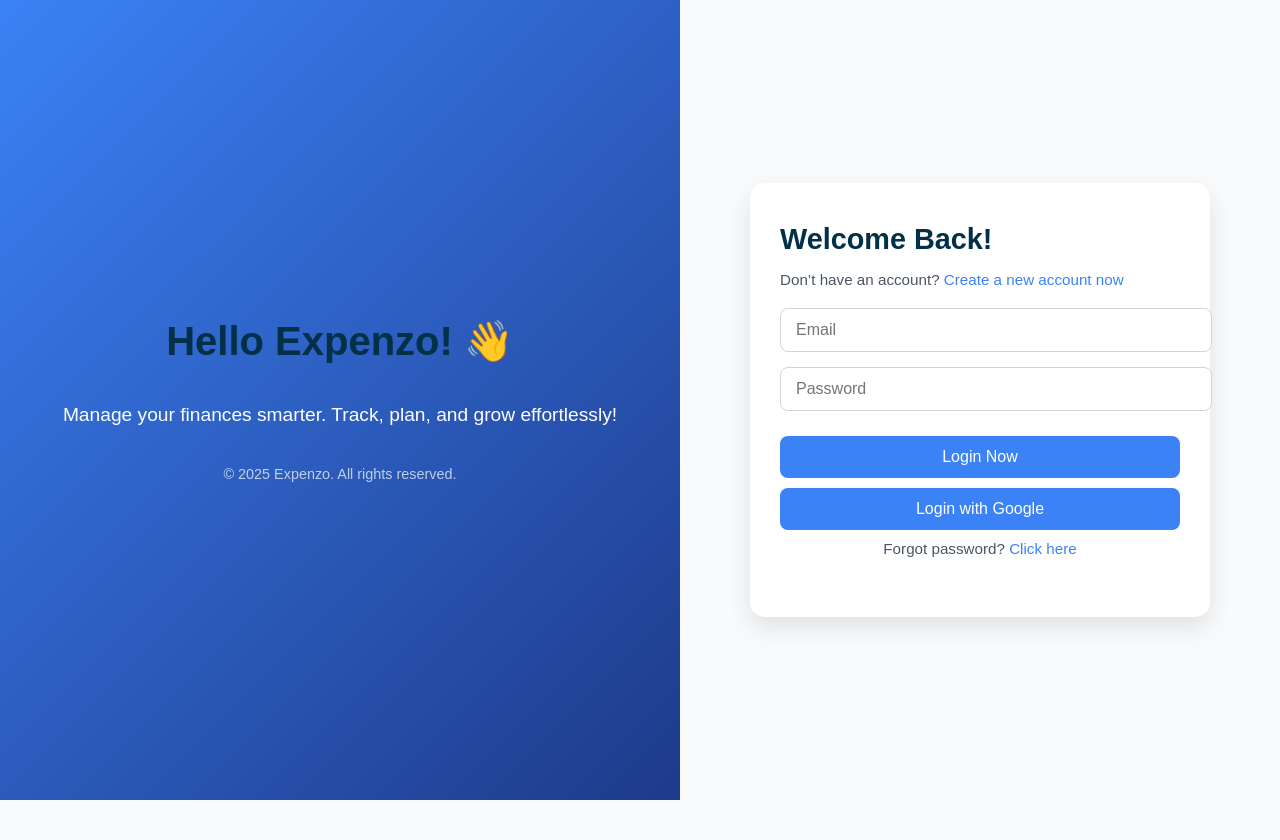
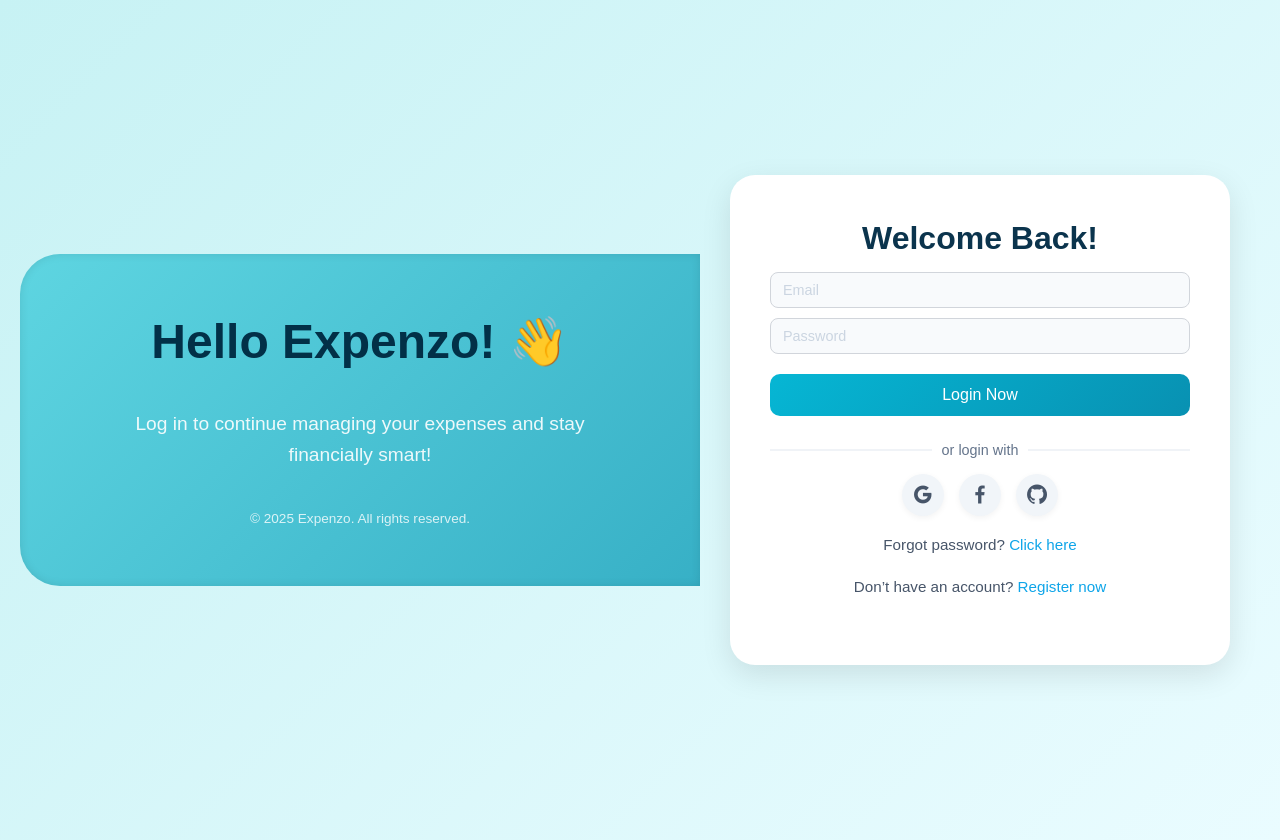
Before and after one commit to Shrutisingh9/Expenzo, a Flask app: page /login in a window 1280 px wide. Before the commit the page ends 800 px from the top, so only its background shows below. Run offline with Flask 3, Linux system fonts and the light colour scheme.

Commit message:
login and registeration page

```diff
--- a/app.py
+++ b/app.py
@@ -1,4 +1,4 @@
-from flask import Flask, render_template, request, redirect, url_for, session, jsonify
+from flask import Flask, render_template, request, redirect, url_for, session
 from flask_bcrypt import Bcrypt
 from pymongo import MongoClient
 from datetime import datetime
@@ -7,8 +7,9 @@
 app.secret_key = "supersecretkey"
 bcrypt = Bcrypt(app)
 
-# ===== MongoDB Setup =====
-client = MongoClient("mongodb://localhost:27017/")
+# ===== MongoDB Atlas Setup =====
+MONGO_URI = "mongodb+srv://tanukumss784_db_user:grqXrrFhic8IhQzL@cluster0.df53h7a.mongodb.net/?retryWrites=true&w=majority&appName=Cluster0"
+client = MongoClient(MONGO_URI)
 db = client["expenzo_db"]
 
 users_col = db["users"]
@@ -22,47 +23,53 @@
 def index():
     return render_template('index.html')
 
+# ===== LOGIN =====
 @app.route('/login', methods=['GET', 'POST'])
 def login():
     if request.method == 'POST':
         email = request.form['email']
         password = request.form['password']
+
         user = users_col.find_one({'email': email})
         if user and bcrypt.check_password_hash(user['password'], password):
             session['user_id'] = str(user['_id'])
             session['name'] = user['name']
             return redirect(url_for('dashboard'))
-        return "Invalid credentials"
+        else:
+            return render_template('login.html', error="Invalid email or password!")
+
     return render_template('login.html')
 
+# ===== REGISTER =====
 @app.route('/register', methods=['GET', 'POST'])
 def register():
     if request.method == 'POST':
-        # Get form data
         name = request.form['name']
         email = request.form['email']
         password = request.form['password']
         phone = request.form['phone']
         dob = request.form['dob']
 
-        # Check if user already exists
         existing_user = users_col.find_one({'email': email})
         if existing_user:
-            return "User already exists with this email!"
+            return render_template('register.html', error="User already exists with this email!")
 
-        # Insert into database
+        hashed_password = bcrypt.generate_password_hash(password).decode('utf-8')
+
         users_col.insert_one({
             'name': name,
             'email': email,
-            'password': password,   # ⚠️ later you should hash this with bcrypt
+            'password': hashed_password,
             'phone': phone,
-            'dob': dob
+            'dob': dob,
+            'created_at': datetime.utcnow()
         })
 
         return redirect(url_for('login'))
 
     return render_template('register.html')
 
+# ===== DASHBOARD =====
 @app.route('/dashboard')
 def dashboard():
     if 'user_id' not in session:
@@ -71,29 +78,38 @@
     user_id = session['user_id']
     name = session['name']
 
+    # Dummy example: you can insert sample data manually for testing
+    transactions = list(transactions_col.find({'user_id': user_id}))
     cards = list(cards_col.find({'user_id': user_id}))
-    transactions = list(transactions_col.find({'user_id': user_id}))
     subscriptions = list(subscriptions_col.find({'user_id': user_id}))
 
-    total_income = sum([float(t['amount']) for t in transactions if t['type'] == 'income'])
-    total_expense = sum([float(t['amount']) for t in transactions if t['type'] == 'expense'])
+    total_income = sum([float(t.get('amount', 0)) for t in transactions if t.get('type') == 'income'])
+    total_expense = sum([float(t.get('amount', 0)) for t in transactions if t.get('type') == 'expense'])
 
-    return render_template('dashboard.html',
-                           name=name,
-                           cards=cards,
-                           transactions=transactions,
-                           subscriptions=subscriptions,
-                           total_income=total_income,
-                           total_expense=total_expense)
+    balance = total_income - total_expense
 
+    return render_template(
+        'dashboard.html',
+        name=name,
+        transactions=transactions,
+        cards=cards,
+        subscriptions=subscriptions,
+        total_income=total_income,
+        total_expense=total_expense,
+        balance=balance
+    )
+
+# ===== LOGOUT =====
 @app.route('/logout')
 def logout():
     session.clear()
     return redirect(url_for('index'))
 
+# ===== FEATURES PAGE =====
 @app.route('/features')
 def features():
     return render_template('features.html')
 
+# ===== RUN APP =====
 if __name__ == "__main__":
     app.run(debug=True)
--- a/static/style.css
+++ b/static/style.css
@@ -35,7 +35,7 @@
   position: sticky;
   top: 0;
   z-index: 100;
-  height: 40px;
+  margin-bottom: 0;
 }
 
 .nav-left {
@@ -148,12 +148,12 @@
   align-items: center;
   justify-content: space-between;
   padding: 100px 100px;
-  flex-wrap: wrap;
+  /* flex-wrap: wrap; */
   background: linear-gradient(135deg, #e0f7fa 0%, #ffffff 100%);
   min-height: 50vh;
-  border-radius: 40px;
-  margin: 80px auto;
-  width: 90%;
+  border-radius: 0 0 20px 20px;
+  margin: 0;
+  width: 100%;
   max-width: 1300px;
   box-shadow: 0 6px 15px rgba(0, 0, 0, 0.1);
   position: relative;
@@ -809,110 +809,273 @@
   background: #0097a7;
 }
 
-/* Reset */
-
+/* login */
+/* --------- Auth Layout --------- */
 .auth-wrapper {
   display: flex;
   height: 100vh;
+  background: linear-gradient(135deg,#c7f2f4, #eafcff);
+  justify-content: center;
+  align-items: center;
+  padding: 20px;
+  position: relative;
+  font-family: 'Poppins', sans-serif;
 }
 
-/* Left Side */
+/* --------- Left Side --------- */
 .auth-left {
   flex: 1;
-  background: linear-gradient(135deg, #3b82f6, #1e3a8a);
+  background: linear-gradient(135deg,#5ed5e1, #37b0c6);
   color: #fff;
   display: flex;
   flex-direction: column;
   justify-content: center;
   align-items: center;
-  padding: 40px;
+  padding: 60px;
   text-align: center;
+  border-radius: 40px 0 0 40px;
+  box-shadow: inset 0 0 10px rgba(0,0,0,0.1);
 }
 
 .auth-left h1 {
-  font-size: 2.5rem;
+  font-size: 3rem;
+  font-weight: 600;
   margin-bottom: 20px;
 }
 
 .auth-left p {
   font-size: 1.2rem;
+  max-width: 450px;
+  line-height: 1.6;
   margin-bottom: 40px;
+  opacity: 0.9;
 }
 
 .auth-left span {
-  font-size: 0.9rem;
-  opacity: 0.7;
+  font-size: 0.85rem;
+  opacity: 0.8;
 }
 
-/* Right Side */
+/* --------- Right Side --------- */
 .auth-right {
   flex: 1;
   display: flex;
   justify-content: center;
   align-items: center;
-  background: #f9fafb;
 }
 
+/* --------- Card --------- */
 .auth-card {
   width: 100%;
-  max-width: 400px;
-  background: #fff;
-  padding: 40px 30px;
-  border-radius: 15px;
-  box-shadow: 0 10px 25px rgba(0,0,0,0.1);
+  max-width: 420px;
+  background: #ffffff;
+  padding: 45px 40px;
+  border-radius: 25px;
+  box-shadow: 0 10px 30px rgba(0,0,0,0.1);
+  transition: all 0.3s ease;
+}
+
+.auth-card:hover {
+  transform: translateY(-3px);
+  box-shadow: 0 12px 40px rgba(0,0,0,0.15);
 }
 
 .auth-card h2 {
-  font-size: 1.8rem;
+  font-size: 2rem;
+  color: #0b344d;
   margin-bottom: 15px;
+  text-align: center;
 }
 
 .auth-card p {
   font-size: 0.95rem;
-  margin-bottom: 20px;
-  color: #4b5563;
+  margin-bottom: 25px;
+  color: #475569;
+  text-align: center;
 }
 
 .auth-card p a {
-  color: #3b82f6;
+  color: #0ea5e9;
   text-decoration: none;
+  font-weight: 500;
 }
 
+.auth-card p a:hover {
+  text-decoration: underline;
+}
+
+/* --------- Input Fields --------- */
 .auth-card input {
   width: 100%;
-  padding: 12px 15px;
-  margin-bottom: 15px;
+  padding: 9px 12px;
+  margin-bottom: 10px;
   border: 1px solid #d1d5db;
   border-radius: 8px;
-  font-size: 1rem;
+  font-size: 0.9rem;
+  transition: all 0.2s ease;
+  background: #f8fafc;
+  box-sizing: border-box;
 }
 
+.auth-card input::placeholder {
+  color: #cbd5e1;
+}
+
+.auth-card input:focus {
+  border-color: #06b6d4;
+  outline: none;
+  box-shadow: 0 0 6px rgba(6, 182, 212, 0.3);
+}
+
+/* --------- Buttons --------- */
 .auth-card button {
   width: 100%;
   padding: 12px;
   margin-top: 10px;
   border: none;
-  border-radius: 8px;
-  background: #3b82f6;
+  border-radius: 10px;
+  background: linear-gradient(135deg, #06b6d4, #0891b2);
   color: #fff;
   font-size: 1rem;
   cursor: pointer;
   transition: all 0.3s ease;
+  font-weight: 500;
 }
 
 .auth-card button:hover {
-  background: #1e40af;
+  background: linear-gradient(135deg, #0284c7, #0369a1);
+  transform: translateY(-2px);
 }
 
 .google-login {
-  background: #fff;
-  color: #000;
-  border: 1px solid #d1d5db;
-  margin-top: 10px;
+  background: #ffffff;
+  color: #374151;
+  border: 1.5px solid #e5e7eb;
+  display: flex;
+  align-items: center;
+  justify-content: center;
+  gap: 10px;
+  font-weight: 500;
+  padding: 12px;
+  border-radius: 10px;
+  cursor: pointer;
+  transition: all 0.3s ease;
+  box-shadow: 0 2px 6px rgba(0, 0, 0, 0.05);
 }
 
+.google-login img {
+  width: 22px;
+  height: 22px;
+}
+
+.google-login:hover {
+  background: #f8fafc;
+  border-color: #d1d5db;
+  box-shadow: 0 3px 10px rgba(0, 0, 0, 0.08);
+  transform: translateY(-1px);
+}
+
+/* --------- Forgot Password --------- */
 .forgot-password {
   font-size: 0.85rem;
   text-align: center;
-  margin-top: 10px;
+  margin-top: 8px;
+  margin-bottom: 6px;
+  color: #475569;
+
 }
+
+.forgot-password a {
+  color: #0ea5e9;
+  text-decoration: none;
+}
+
+.forgot-password a:hover {
+  text-decoration: underline;
+}
+
+/* --------- Responsive --------- */
+@media (max-width: 900px) {
+  .auth-wrapper {
+    flex-direction: column;
+  }
+  .auth-left {
+    border-radius: 0 0 40px 40px;
+    padding: 30px;
+  }
+  .auth-right {
+    padding: 30px 10px;
+  }
+}
+
+/* --------- Divider --------- */
+.divider {
+  text-align: center;
+  position: relative;
+  margin: 25px 0 15px;
+}
+.divider span {
+  background: #fff;
+  color: #64748b;
+  padding: 0 10px;
+  font-size: 0.9rem;
+  position: relative;
+  z-index: 1;
+}
+.divider::before {
+  content: "";
+  position: absolute;
+  top: 50%;
+  left: 0;
+  height: 1px;
+  width: 100%;
+  background: #e2e8f0;
+  transform: translateY(-50%);
+  z-index: 0;
+}
+
+/* --------- Social Icons --------- */
+.social-login {
+  display: flex;
+  justify-content: center;
+  gap: 15px;
+  margin-bottom: 20px;
+}
+
+.social-icon {
+  width: 42px;
+  height: 42px;
+  display: flex;
+  justify-content: center;
+  align-items: center;
+  border-radius: 50%;
+  background: #f1f5f9;
+  color: #475569;
+  font-size: 1.5rem;
+  transition: all 0.3s ease;
+  box-shadow: 0 2px 6px rgba(0,0,0,0.05);
+}
+
+.social-icon:hover {
+  background: #06b6d4;
+  color: #fff;
+  transform: translateY(-3px);
+}
+
+/* --------- Register Text --------- */
+.register-link {
+  text-align: center;
+  margin-top: 5px;
+  font-size: 0.9rem;
+  color: #475569;
+}
+
+.register-link a {
+  color: #0ea5e9;
+  text-decoration: none;
+  font-weight: 500;
+}
+
+.register-link a:hover {
+  text-decoration: underline;
+}
--- a/templates/login.html
+++ b/templates/login.html
@@ -4,13 +4,14 @@
   <meta charset="UTF-8">
   <title>Login - Expenzo</title>
   <link rel="stylesheet" href="static/style.css">
+  <link href="https://unpkg.com/boxicons@2.1.4/css/boxicons.min.css" rel="stylesheet">
 </head>
 <body>
   <div class="auth-wrapper">
     <!-- Left Side -->
     <div class="auth-left">
       <h1>Hello Expenzo! 👋</h1>
-      <p>Manage your finances smarter. Track, plan, and grow effortlessly!</p>
+      <p>Log in to continue managing your expenses and stay financially smart!</p>
       <span>© 2025 Expenzo. All rights reserved.</span>
     </div>
 
@@ -18,14 +19,24 @@
     <div class="auth-right">
       <div class="auth-card">
         <h2>Welcome Back!</h2>
-        <p>Don’t have an account? <a href="{{ url_for('register') }}">Create a new account now</a></p>
         <form id="loginForm">
           <input type="email" placeholder="Email" required>
           <input type="password" placeholder="Password" required>
           <button type="submit">Login Now</button>
         </form>
-        <button class="google-login">Login with Google</button>
+
+        <div class="divider">
+          <span>or login with</span>
+        </div>
+
+        <div class="social-login">
+          <a href="#" class="social-icon"><i class='bx bxl-google'></i></a>
+          <a href="#" class="social-icon"><i class='bx bxl-facebook'></i></a>
+          <a href="#" class="social-icon"><i class='bx bxl-github'></i></a>
+        </div>
+
         <p class="forgot-password">Forgot password? <a href="#">Click here</a></p>
+        <p class="register-link">Don’t have an account? <a href="{{ url_for('register') }}">Register now</a></p>
       </div>
     </div>
   </div>
```
Also changed, not shown: templates/register.html (+16 -3 lines), static/assets/google.jpeg (added).
